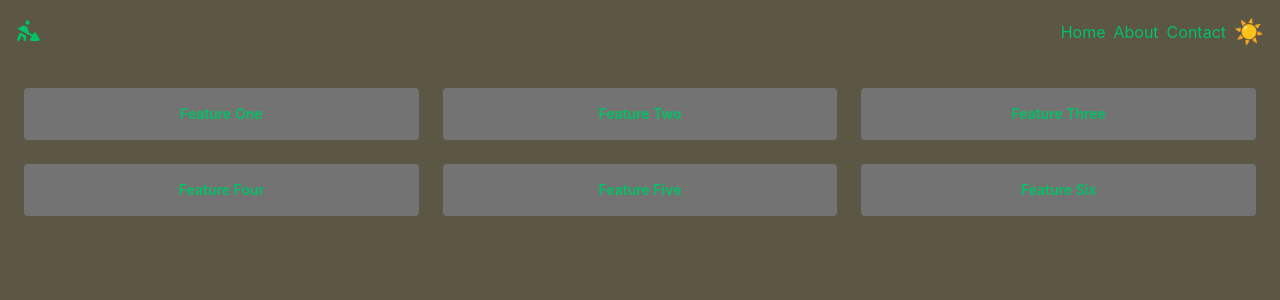
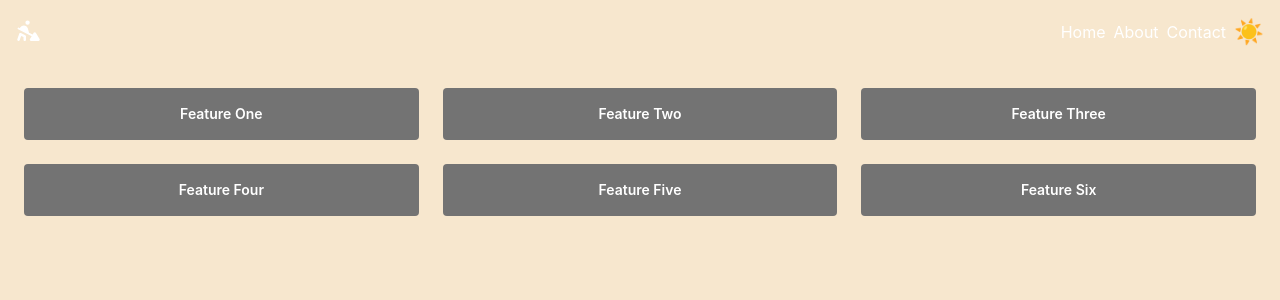
Before and after one commit to LuccaGietzel/tailwind-practice, a React (Vite) app: page / in a window 1280 px wide. Shown: the top 300 px of the page. Built offline with nearby package versions, Linux system fonts and the light colour scheme.

Commit message:
changed color theme

```diff
--- a/src/index.css
+++ b/src/index.css
@@ -3,6 +3,6 @@
 @custom-variant dark (&:where(.dark, .dark *));
 
 @theme {
-	--color-background: #5c5644;
-	--color-primary: #00c267;
+	--color-background: #f7e7ce;
+	--color-primary: #ffffff;
 }
```
